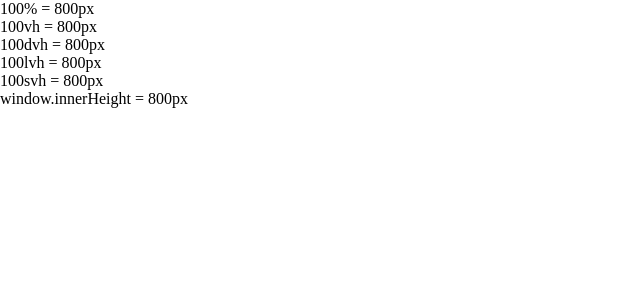
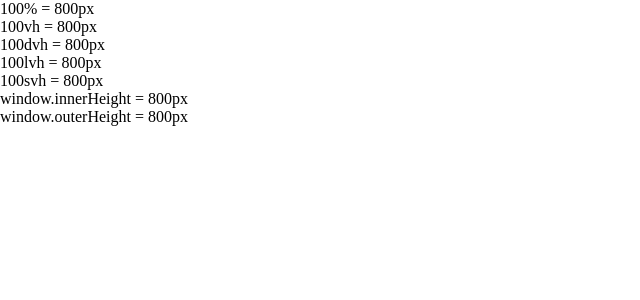
Before and after one commit to thomasbrettell/height-units, a Svelte app: page / in a window 1280 px wide. Shown: the top 300 px of the page, without its empty margins (0-640 px from the left). Built offline with nearby package versions, Linux system fonts and the light colour scheme.

Commit message:
add window.outerHeight

```diff
--- a/src/App.svelte
+++ b/src/App.svelte
@@ -5,9 +5,13 @@
   let lvhHeight;
   let svhHeight;
   let windowInnerHeight;
+  let windowOuterHeight;
 </script>
 
-<svelte:window bind:innerHeight={windowInnerHeight} />
+<svelte:window
+  bind:innerHeight={windowInnerHeight}
+  bind:outerHeight={windowOuterHeight}
+/>
 
 <div bind:clientHeight={percentHeigt} class="sizer percent" />
 <div bind:clientHeight={vhHeight} class="sizer vh" />
@@ -22,6 +26,7 @@
   <p>100lvh = {lvhHeight}px</p>
   <p>100svh = {svhHeight}px</p>
   <p>window.innerHeight = {windowInnerHeight}px</p>
+  <p>window.outerHeight = {windowOuterHeight}px</p>
 </div>
 
 <style>
```
